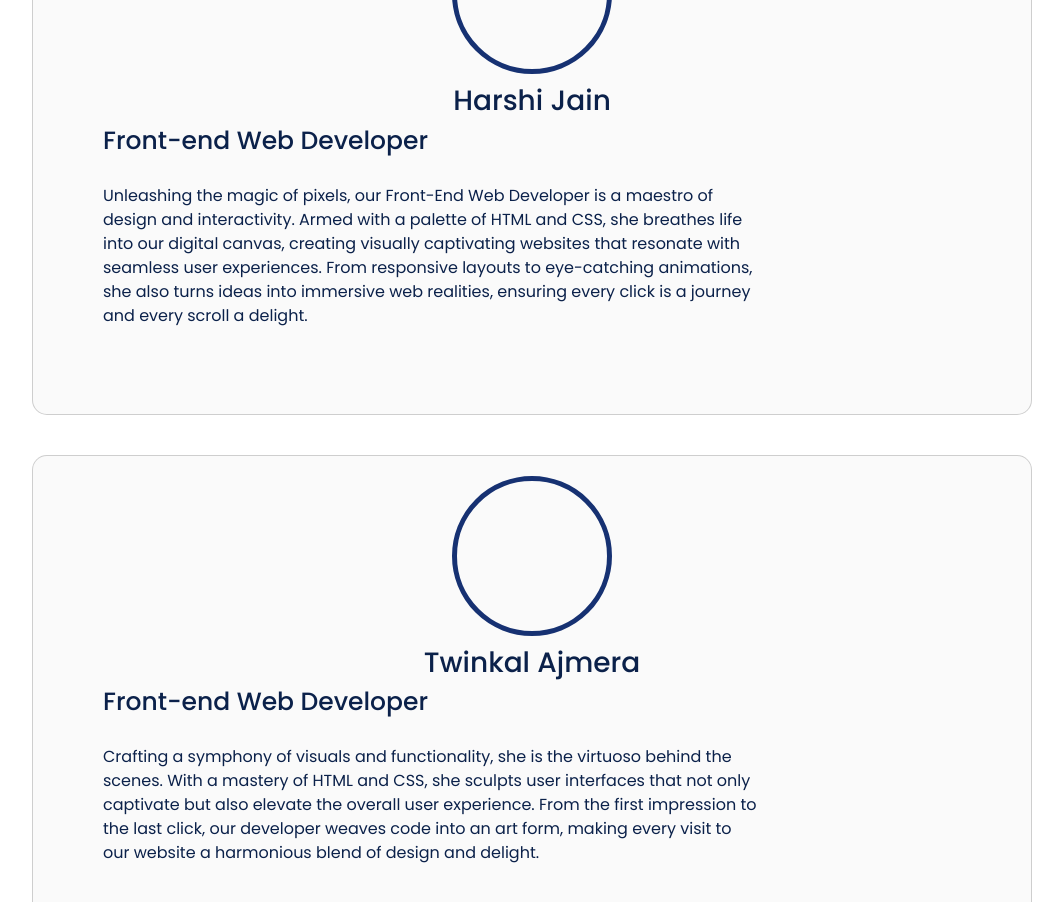
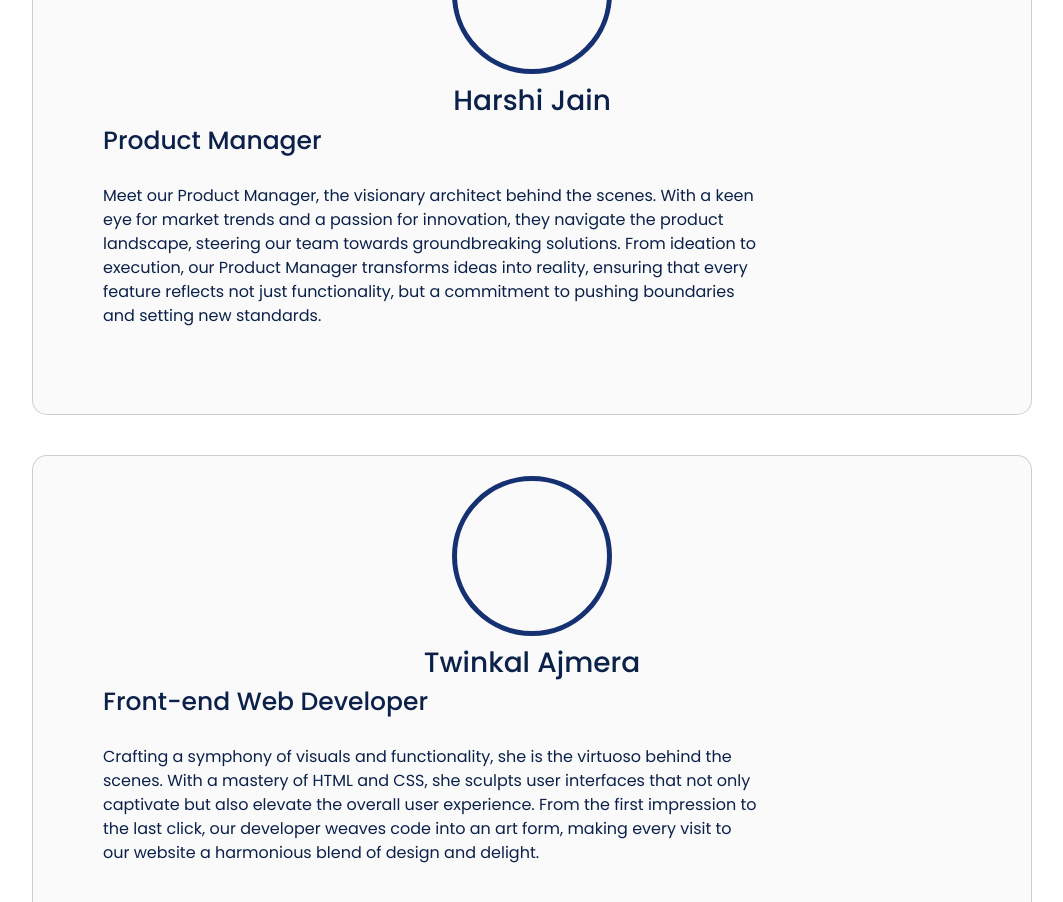
Before and after one commit to MrugeshThesiya/buildForBharatHackathon, a React (Vite) app: page /About in a window 1280 px wide. Shown: the part 1760-2662 px from the top of the page, without its empty margins (108-1171 px from the left). Built offline with nearby package versions, Linux system fonts and the light colour scheme.

Commit message:
Updated about us

```diff
--- a/src/Components/AboutUs/MainPage/Main.jsx
+++ b/src/Components/AboutUs/MainPage/Main.jsx
@@ -63,13 +63,13 @@ export default function Main() {
               <h3 className="content">Harshi Jain</h3>
             </div>
             <div className="card-2">
-              <h1>Front-end Web Developer</h1>
+              <h1>Product Manager</h1>
               <p>
-                Unleashing the magic of pixels, our Front-End Web Developer is a maestro of design and interactivity.
-                Armed with a palette of HTML and CSS, she breathes life into our digital canvas, creating
-                 visually captivating websites that resonate with seamless user experiences. From responsive layouts to
-                eye-catching animations, she also turns ideas into immersive web realities, ensuring every click
-                 is a journey and every scroll a delight.
+                Meet our Product Manager, the visionary architect behind the scenes. With a keen eye for market
+                trends and a passion for innovation, they navigate the product landscape, steering our team towards
+                groundbreaking solutions. From ideation to execution, our Product Manager transforms ideas into reality,
+                 ensuring that every feature reflects not just functionality, but a commitment to pushing boundaries and
+                  setting new standards.
               </p>
             </div>
           </div>
```
